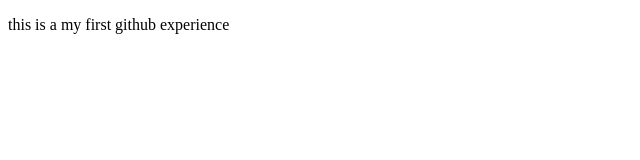
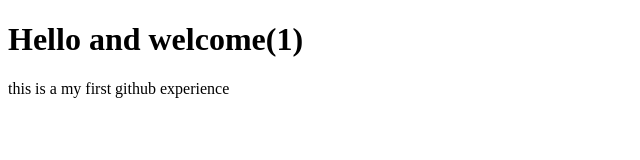
Before and after one commit to syedmuharramali/personal, a plain HTML site: page index.html in a window 1280 px wide. Shown: the whole page, without its empty margins (0-640 px from the left). Drawn offline with Linux system fonts and the light colour scheme.

Commit message:
new heading included

```diff
--- a/index.html
+++ b/index.html
@@ -6,6 +6,7 @@
     <title>Document</title>
 </head>
 <body>
+    <h1>Hello and welcome(1)</h1>
 <p>this is a my first github experience</p>
 </body>
 </html>
```
